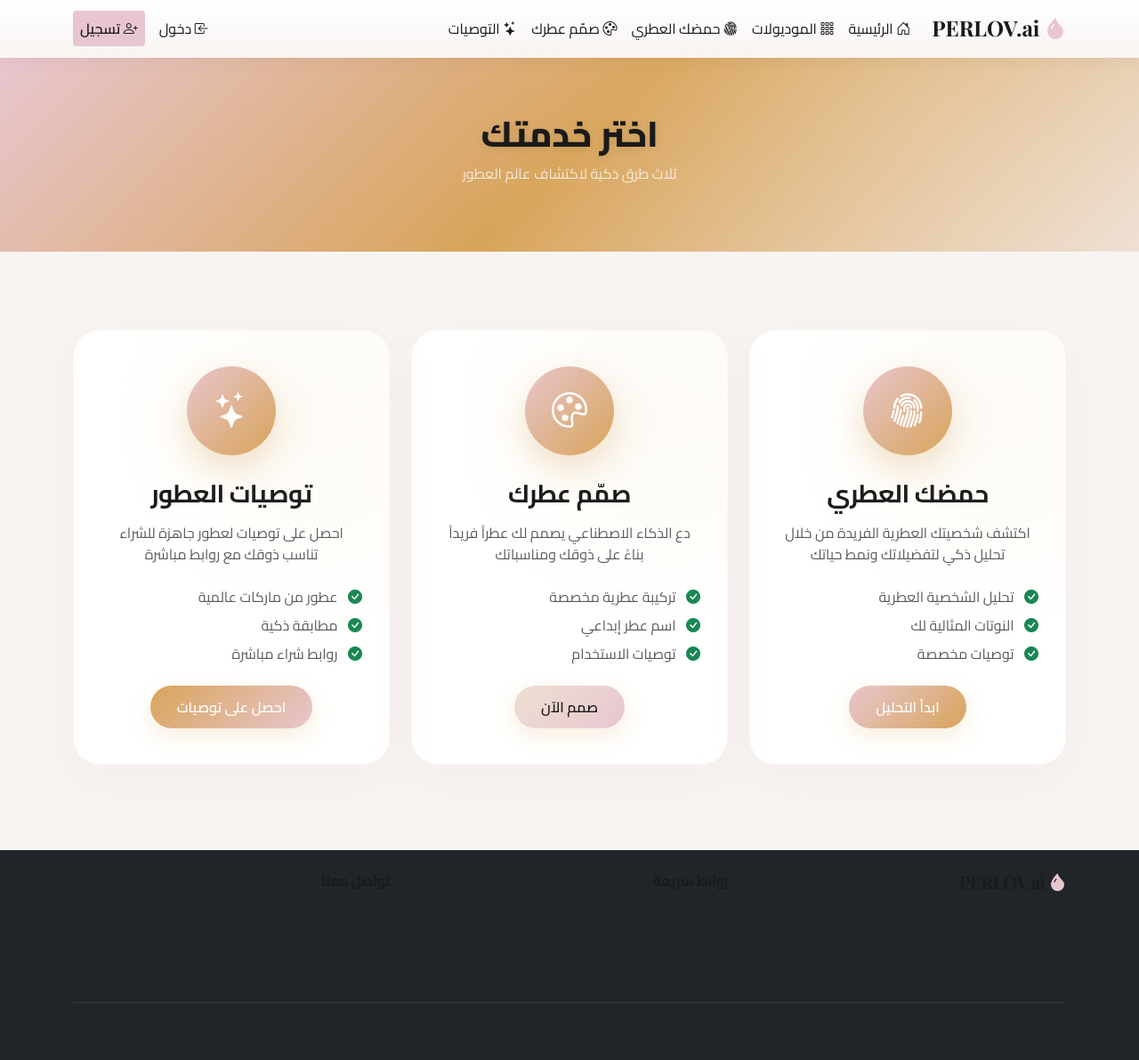
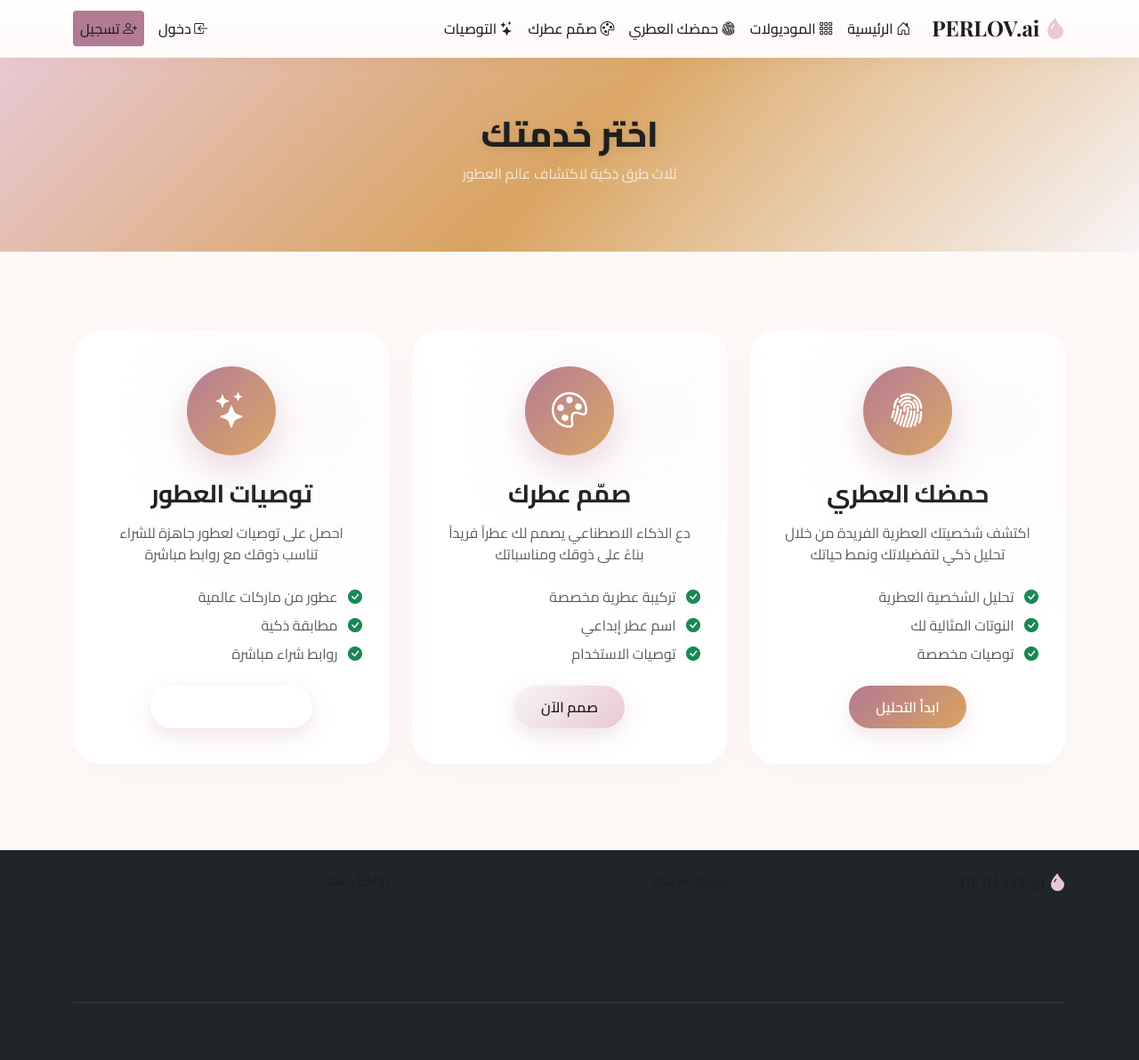
Before and after one commit to Omar-Shaheen-2001/Perlov_ai, a Flask app: page /modules in a window 1280 px wide. Shown: the whole page at 89% size. Run offline with Flask 3, Linux system fonts and the light colour scheme.

Commit message:
Update platform design with new luxury color palette and typography
Update CSS variables and styles to implement a new color palette including Blush Rose, Pearl Mist, Velvet Plum, and Warm Amber, along with updated typography using Playfair Display and Cairo.

Replit-Commit-Author: Agent
Replit-Commit-Session-Id: eb15c536-c45d-4e1b-bd2d-11c422eb3b30
Replit-Commit-Checkpoint-Type: full_checkpoint
Replit-Commit-Event-Id: 50c30c60-57b9-4850-812d-c3f9e7788ccc
Replit-Commit-Screenshot-Url: https://storage.googleapis.com/screenshot-production-us-central1/4a38d5c3-95fc-4b15-b9a4-da906ae912e2/eb15c536-c45d-4e1b-bd2d-11c422eb3b30/O2Y4KNo
Replit-Helium-Checkpoint-Created: true

```diff
--- a/app/static/css/style.css
+++ b/app/static/css/style.css
@@ -1,14 +1,15 @@
 :root {
-    --rose-blush: #E8C6CF;
-    --soft-nude: #EEDFD3;
-    --amber-gold: #D8A45A;
-    --musk-white: #F7F4F2;
-    --deep-black: #1A1A1A;
+    --blush-rose: #E9C9D3;
+    --pearl-mist: #F7F4F6;
+    --velvet-plum: #B37A94;
+    --warm-amber: #D9A35F;
+    --soft-musk: #FDF9F7;
+    --deep-black: #1F1F1F;
 
-    --primary-gradient: linear-gradient(135deg, #E8C6CF 0%, #D8A45A 100%);
-    --secondary-gradient: linear-gradient(135deg, #EEDFD3 0%, #E8C6CF 100%);
-    --gold-gradient: linear-gradient(135deg, #D8A45A 0%, #E8C6CF 100%);
-    --dark-gradient: linear-gradient(135deg, #1A1A1A 0%, #3a3a3a 100%);
+    --primary-gradient: linear-gradient(135deg, #E9C9D3 0%, #D9A35F 100%);
+    --rose-pearl: linear-gradient(135deg, #E9C9D3 0%, #F7F4F6 100%);
+    --amber-rose: linear-gradient(135deg, #D9A35F 0%, #E9C9D3 100%);
+    --dark-gradient: linear-gradient(135deg, #1F1F1F 0%, #3a3a3a 100%);
 }
 
 * {
@@ -24,42 +25,45 @@ h1, h2, h3, h4, h5, h6 {
 
 body {
     font-family: 'Cairo', 'Poppins', sans-serif;
-    background-color: var(--musk-white);
+    background-color: var(--soft-musk);
     min-height: 100vh;
     color: var(--deep-black);
 }
 
 .navbar-luxury {
-    background: linear-gradient(180deg, rgba(255, 255, 255, 0.95) 0%, rgba(247, 244, 242, 0.9) 100%);
+    background: linear-gradient(180deg, rgba(255, 255, 255, 0.97) 0%, var(--soft-musk) 100%);
     backdrop-filter: blur(10px);
-    border-bottom: 1px solid rgba(232, 198, 207, 0.2);
-    box-shadow: 0 2px 20px rgba(0, 0, 0, 0.05);
+    border-bottom: 1px solid rgba(233, 201, 211, 0.2);
+    box-shadow: 0 2px 20px rgba(0, 0, 0, 0.03);
 }
 
 .navbar-dark .navbar-nav .nav-link {
     color: var(--deep-black) !important;
     transition: all 0.3s ease;
+    font-weight: 500;
 }
 
 .navbar-dark .navbar-nav .nav-link:hover {
-    color: var(--amber-gold) !important;
+    color: var(--velvet-plum) !important;
 }
 
 .text-rose {
-    color: var(--rose-blush) !important;
+    color: var(--blush-rose) !important;
 }
 
 .btn-rose {
-    background: var(--rose-blush);
+    background: var(--velvet-plum);
     border: none;
-    color: var(--deep-black);
+    color: white;
     font-weight: 600;
+    transition: all 0.3s ease;
 }
 
 .btn-rose:hover {
-    background: var(--amber-gold);
+    background: var(--warm-amber);
     color: white;
     transform: translateY(-2px);
+    box-shadow: 0 8px 20px rgba(217, 163, 95, 0.2);
 }
 
 .navbar-brand {
@@ -129,27 +134,27 @@ body {
     font-size: 2rem;
     margin: 0 auto 20px;
     color: white;
-    box-shadow: 0 10px 30px rgba(216, 164, 90, 0.3);
+    box-shadow: 0 10px 30px rgba(179, 122, 148, 0.25);
 }
 
 .feature-icon.purple {
-    background: var(--primary-gradient);
+    background: linear-gradient(135deg, #B37A94 0%, #D9A35F 100%);
 }
 
 .feature-icon.pink {
-    background: linear-gradient(135deg, #E8C6CF 0%, #F0DDD6 100%);
+    background: linear-gradient(135deg, #E9C9D3 0%, #F7F4F6 100%);
 }
 
 .feature-icon.gold {
-    background: linear-gradient(135deg, #D8A45A 0%, #E5B968 100%);
+    background: linear-gradient(135deg, #D9A35F 0%, #E9C9D3 100%);
 }
 
 .module-card {
-    background: rgba(255, 255, 255, 0.92);
+    background: rgba(255, 255, 255, 0.94);
     backdrop-filter: blur(15px);
     border-radius: 30px;
     padding: 40px 30px;
-    box-shadow: 0 15px 50px rgba(232, 198, 207, 0.12);
+    box-shadow: 0 15px 50px rgba(233, 201, 211, 0.12);
     transition: all 0.4s ease;
     text-decoration: none;
     color: inherit;
@@ -157,7 +162,7 @@ body {
     height: 100%;
     position: relative;
     overflow: hidden;
-    border: 1px solid rgba(232, 198, 207, 0.15);
+    border: 1px solid rgba(233, 201, 211, 0.15);
 }
 
 .module-card::before {
@@ -167,7 +172,7 @@ body {
     left: 0;
     right: 0;
     height: 3px;
-    background: var(--primary-gradient);
+    background: linear-gradient(90deg, var(--velvet-plum), var(--warm-amber));
     transform: scaleX(0);
     transition: transform 0.4s ease;
 }
@@ -179,14 +184,14 @@ body {
     left: 0;
     right: 0;
     bottom: 0;
-    background: radial-gradient(circle at 80% 20%, rgba(216, 164, 90, 0.05), transparent 50%);
+    background: radial-gradient(circle at 80% 20%, rgba(233, 201, 211, 0.08), transparent 50%);
     pointer-events: none;
 }
 
 .module-card:hover {
     transform: translateY(-15px);
-    box-shadow: 0 30px 80px rgba(216, 164, 90, 0.25);
-    background: rgba(255, 255, 255, 0.95);
+    box-shadow: 0 30px 80px rgba(217, 163, 95, 0.22);
+    background: rgba(255, 255, 255, 0.96);
 }
 
 .module-card:hover::before {
@@ -203,60 +208,60 @@ body {
     font-size: 2.5rem;
     margin: 0 auto 25px;
     color: white;
-    background: var(--primary-gradient);
-    box-shadow: 0 15px 40px rgba(216, 164, 90, 0.35);
+    background: linear-gradient(135deg, #B37A94 0%, #D9A35F 100%);
+    box-shadow: 0 15px 40px rgba(179, 122, 148, 0.3);
 }
 
 .btn-gradient {
-    background: var(--primary-gradient);
+    background: linear-gradient(135deg, #B37A94 0%, #D9A35F 100%);
     border: none;
     color: white;
     padding: 12px 30px;
     border-radius: 50px;
     font-weight: 600;
     transition: all 0.3s ease;
-    box-shadow: 0 8px 25px rgba(216, 164, 90, 0.2);
+    box-shadow: 0 8px 25px rgba(179, 122, 148, 0.2);
 }
 
 .btn-gradient:hover {
     transform: translateY(-3px);
-    box-shadow: 0 12px 35px rgba(216, 164, 90, 0.35);
+    box-shadow: 0 12px 35px rgba(179, 122, 148, 0.3);
     color: white;
 }
 
 .btn-gradient-secondary {
-    background: linear-gradient(135deg, #EEDFD3 0%, #E8C6CF 100%);
+    background: linear-gradient(135deg, #F7F4F6 0%, #E9C9D3 100%);
     color: var(--deep-black);
 }
 
 .btn-gradient-secondary:hover {
-    box-shadow: 0 12px 35px rgba(232, 198, 207, 0.3);
+    box-shadow: 0 12px 35px rgba(233, 201, 211, 0.3);
     color: var(--deep-black);
 }
 
 .form-section {
-    background: rgba(255, 255, 255, 0.95);
+    background: rgba(255, 255, 255, 0.96);
     backdrop-filter: blur(10px);
     border-radius: 30px;
     padding: 40px;
-    box-shadow: 0 15px 50px rgba(232, 198, 207, 0.15);
-    border: 1px solid rgba(232, 198, 207, 0.2);
+    box-shadow: 0 15px 50px rgba(233, 201, 211, 0.12);
+    border: 1px solid rgba(233, 201, 211, 0.2);
 }
 
 .form-control, .form-select {
     border-radius: 15px;
     padding: 12px 20px;
-    border: 2px solid #f0ddd6;
-    background: rgba(247, 244, 242, 0.8);
+    border: 2px solid #f0e8eb;
+    background: rgba(247, 244, 246, 0.8);
     transition: all 0.3s ease;
     font-family: 'Cairo', 'Poppins', sans-serif;
     color: var(--deep-black);
 }
 
 .form-control:focus, .form-select:focus {
-    border-color: var(--amber-gold);
+    border-color: var(--velvet-plum);
     background: white;
-    box-shadow: 0 0 0 0.2rem rgba(216, 164, 90, 0.15);
+    box-shadow: 0 0 0 0.2rem rgba(179, 122, 148, 0.15);
 }
 
 .form-label {
@@ -494,7 +499,7 @@ body {
 }
 
 .page-header {
-    background: linear-gradient(135deg, #E8C6CF 0%, #D8A45A 50%, #EEDFD3 100%);
+    background: linear-gradient(135deg, #E9C9D3 0%, #D9A35F 50%, #F7F4F6 100%);
     color: white;
     padding: 60px 0;
     margin-bottom: 40px;
@@ -509,7 +514,7 @@ body {
     left: 0;
     right: 0;
     bottom: 0;
-    background: radial-gradient(circle at 80% 20%, rgba(255, 255, 255, 0.1) 0%, transparent 50%);
+    background: radial-gradient(circle at 80% 20%, rgba(255, 255, 255, 0.12) 0%, transparent 50%);
     pointer-events: none;
 }
 
```
Also changed, not shown: other parts of app/static/css/style.css (+43 -45 lines), attached_assets/Pasted--Color-Palette-1-Core-Colors-B-1764862487332_1764862487332.txt (added, +146 -0 lines).
